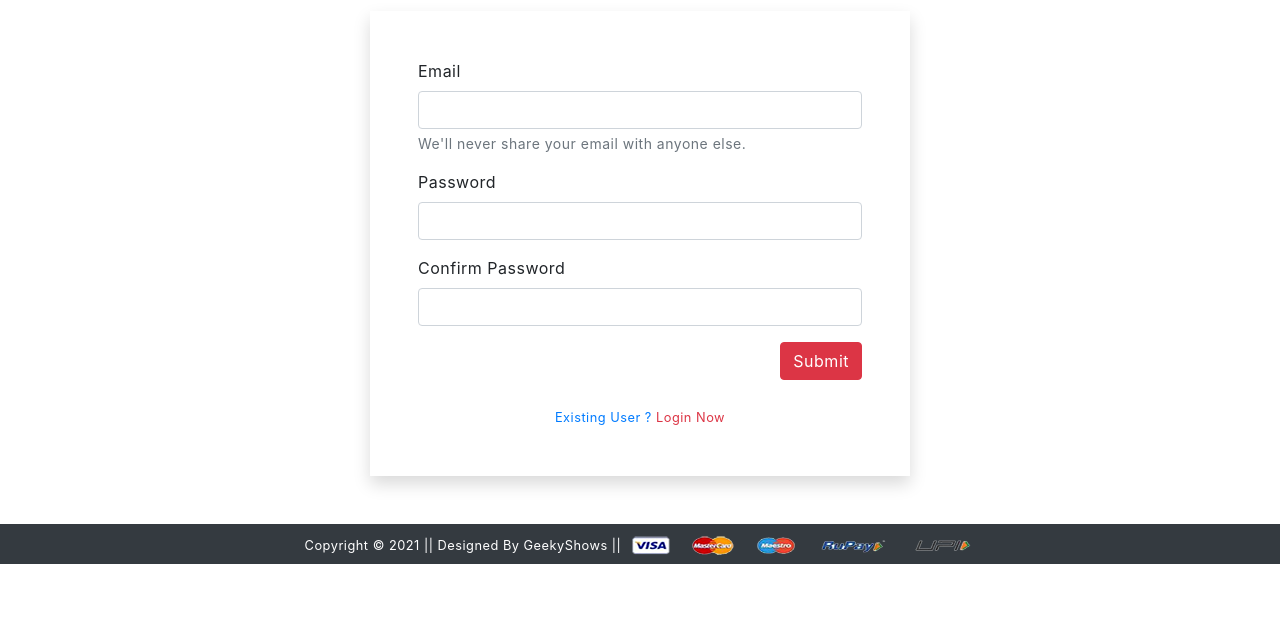
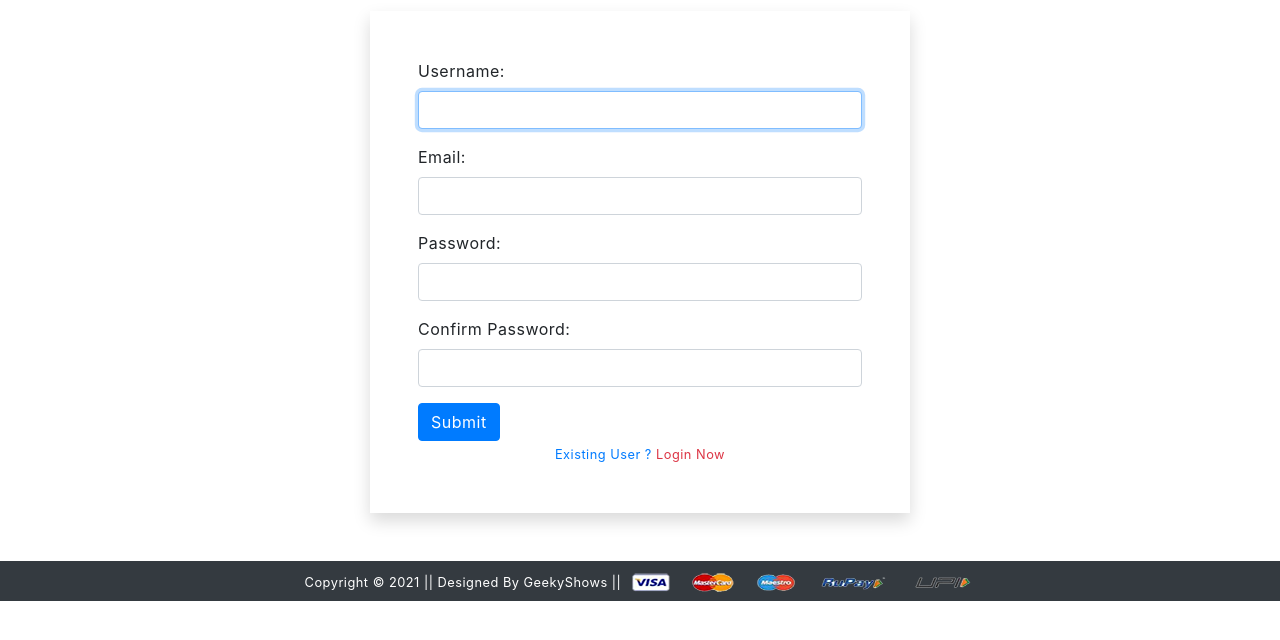
Before and after one commit to Sayantan-Bera/E-commerce-website, a Django app: page /registration/ in a window 1280 px wide. Shown: the part 73-713 px from the top of the page. Run offline with Django 4.2, Linux system fonts and the light colour scheme; some libraries are stand-ins or nearby versions.

Commit message:
added signup

```diff
--- /dev/null
+++ b/app/forms.py
@@ -0,0 +1,13 @@
+from django import forms
+from django.contrib.auth.forms import UserCreationForm
+from django.contrib.auth.models import User
+
+class CustomerRegistrationForm(UserCreationForm):
+    password1 = forms.CharField(label="Password", widget=forms.PasswordInput(attrs={'class':'form-control'}))
+    password2 = forms.CharField(label="Confirm Password", widget=forms.PasswordInput(attrs={'class':'form-control'}))
+    email = forms.CharField( required=True, widget=forms.EmailInput(attrs={'class':'form-control'}))
+    class Meta:
+        model = User
+        fields = ['username','email','password1', 'password2']
+        labels = {'email': 'Email'}
+        widgets = {'username': forms.TextInput(attrs={'class':'form-control'})}
--- a/app/templates/app/customerregistration.html
+++ b/app/templates/app/customerregistration.html
@@ -9,25 +9,20 @@
    <hr>
 
    <form action="" method="post" novalidate class="shadow p-5">
-    <div class="mb-3">
-     <label for="inputEmail4" class="form-label">Email</label>
-     <input type="email" class="form-control" id="inputEmail4">
-     <div id="emailHelp" class="form-text">We'll never share your email with anyone else.</div>
+    {% if messages %}
+    {% for message in messages %}
+    <p {% if message.tags %} class="alert alert-{{message.tags}} mb-5" {% endif %}>{{message}}</p>
+    {% endfor %}
+    {% endif %}
+    {% csrf_token %}
+    {% for fm in form %}
+    <div class="form-group md-3">
+        {{fm.label_tag}}{{fm}}<small class="text-danger">{{fm.errors|striptags}}</small>
     </div>
-    <div class="mb-3">
-     <label for="inputPassword1" class="form-label">Password</label>
-     <input type="password" class="form-control" id="inputPassword1">
-    </div>
-    <div class="mb-3">
-     <label for="inputPassword2" class="form-label">Confirm Password</label>
-     <input type="password" class="form-control" id="inputPassword2">
-    </div>
-    <div class="text-end">
-     <button type="button" class="btn btn-danger">Submit</button>
-    </div>
+    {% endfor %}
+    <input type="submit" value="Submit" class="btn btn-primary">
     <br>
-    <div class="text-center text-primary fw-bold"><small>Existing User ? <a href="{% url 'login' %}"
-       class="text-danger">Login Now</a> </small></div>
+    <div class="text-center text-primary fw-bold"><small>Existing User ? <a href="{% url 'login' %}" class="text-danger">Login Now</a></small></div>
     {% if form.non_field_errors %}
     {% for error in form.non_field_errors %}
     <p class="alert alert-danger my-3">{{error}}</p>
--- a/app/urls.py
+++ b/app/urls.py
@@ -13,8 +13,9 @@ urlpatterns = [
     path('address/', views.address, name='address'),
     path('orders/', views.orders, name='orders'),
     path('changepassword/', views.change_password, name='changepassword'),
+    path('mobile/<slug:data>', views.mobile, name='mobiledata'),
     path('mobile/', views.mobile, name='mobile'),
     path('login/', views.login, name='login'),
-    path('registration/', views.customerregistration, name='customerregistration'),
+    path('registration/',views.CustomerRegistrationView.as_view(), name="customerregistration"),
     path('checkout/', views.checkout, name='checkout'),
 ]+ static(settings.MEDIA_URL, document_root=settings.MEDIA_ROOT)
--- a/app/views.py
+++ b/app/views.py
@@ -1,9 +1,8 @@
 from django.shortcuts import render
 from django.views import View
 from .models import Customer, Product, Cart, OrderPlaced
-
-# def home(request):
-#  return render(request, 'app/home.html')
+from .forms import CustomerRegistrationForm
+from django.contrib import messages
 
 class ProductView(View):
     def get(self, request):
@@ -41,14 +40,29 @@ def orders(request):
 def change_password(request):
  return render(request, 'app/changepassword.html')
 
-def mobile(request):
- return render(request, 'app/mobile.html')
+def mobile(request,data=None):
+    if data == None:
+        mobiles = Product.objects.filter(category='MS')
+    elif data == 'Redmi' or data == 'Samsung':
+        mobiles = Product.objects.filter(category='M').filter(brand=data)
+    return render(request, 'app/mobile.html',{'mobiles':mobiles})
 
 def login(request):
  return render(request, 'app/login.html')
 
-def customerregistration(request):
- return render(request, 'app/customerregistration.html')
+# def customerregistration(request):
+#  return render(request, 'app/customerregistration.html')
+
+class CustomerRegistrationView(View):
+    def get(self,request):
+        form = CustomerRegistrationForm()
+        return render(request, 'app/customerregistration.html',{'form':form})
+    def post(self,request):
+        form = CustomerRegistrationForm(request.POST)
+        if form.is_valid():
+            messages.success(request, 'Registered Successfully!!!')
+            form.save()
+        return render(request, 'app/customerregistration.html',{'form':form})
 
 def checkout(request):
  return render(request, 'app/checkout.html')
```
Also changed, not shown: app/templates/app/mobile.html (+19 -3 lines), db.sqlite3.
